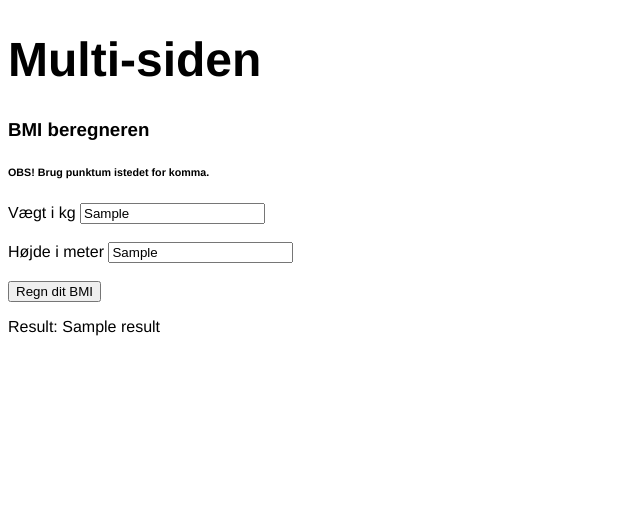
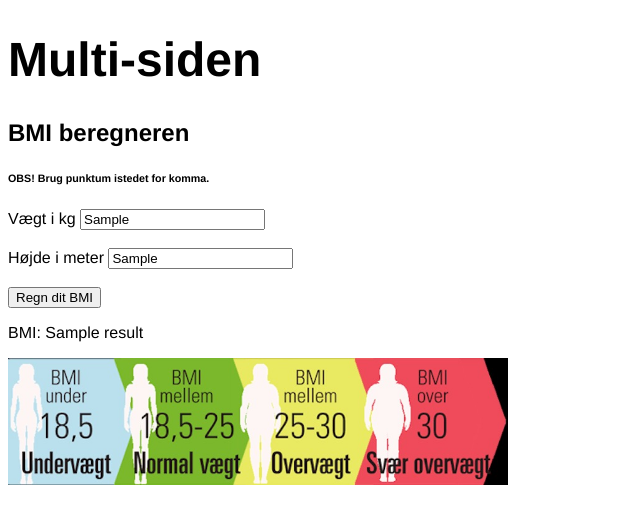
Before and after one commit to jasonj06/multi_siden, a Flask app: template templates/bmi_beregner.html in a window 1280 px wide. Shown: the top 524 px of the page, without its empty margins (0-640 px from the left). Run offline with Flask 3, Linux system fonts and the light colour scheme; the template is opened without the code that fills it: most values are stand-ins (such as "Sample title", 1, 10 or a date in 2020).

Commit message:
Update 'BMI beregner'

```diff
--- a/templates/bmi_beregner.html
+++ b/templates/bmi_beregner.html
@@ -1,17 +1,17 @@
 {% extends "base.html" %}
 
 {% block content %}
-<h3>BMI beregneren</h3>
+<h2>BMI beregneren</h2>
 <h6>OBS! Brug punktum istedet for komma.</h6>
 <form method="post">
     <label for="v">Vægt i kg</label>
     <input type="text" id="v" name="v" value={{ v }}><br><br>
     <label for="h">Højde i meter</label>
     <input type="text" id="h" name="h" value={{ h }}><br><br>
-    <input type="submit" value="Regn dit BMI">
+    <input class="button" type="submit" value="Regn dit BMI">
   </form>
 
 
-  <p>Result: {{ result }}</p>
-
+  <p>BMI: {{ result }}</p>
+<img src="static/bmi_skala.jpg" alt="bmi_skala" width="500">
 {% endblock %}
--- a/templates/home.html
+++ b/templates/home.html
@@ -6,6 +6,5 @@
 <a href="enhedsomregner">Enhedsomregner</a><br><br>
 <a href="volumen beregner">Volumen beregner</a><br><br>
 <a href="text_utility">Text utility</a><br><br><br><br><br><br>
-<a href="add">test page</a><br>
-
+<a href="add">test page</a>
 {% endblock %}
```
Also changed, not shown: static/bmi_skala.jpg (added).
